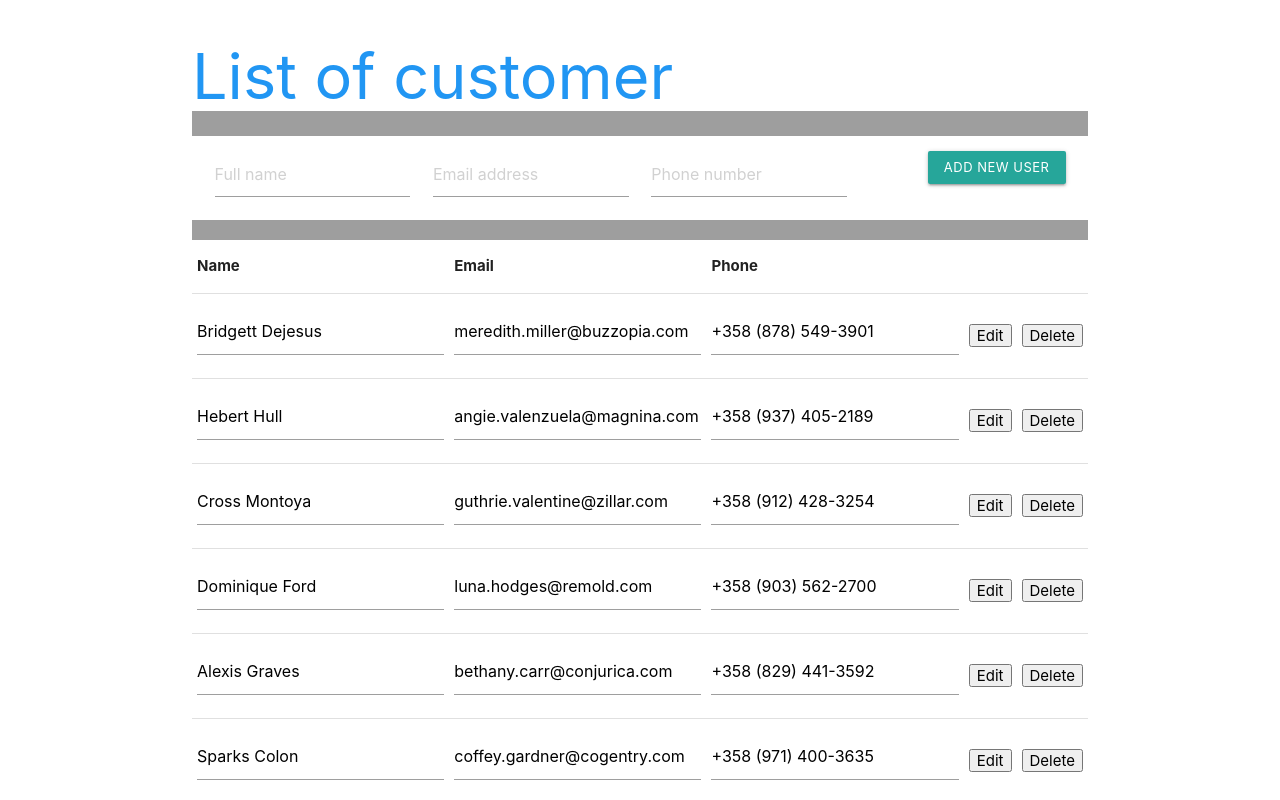
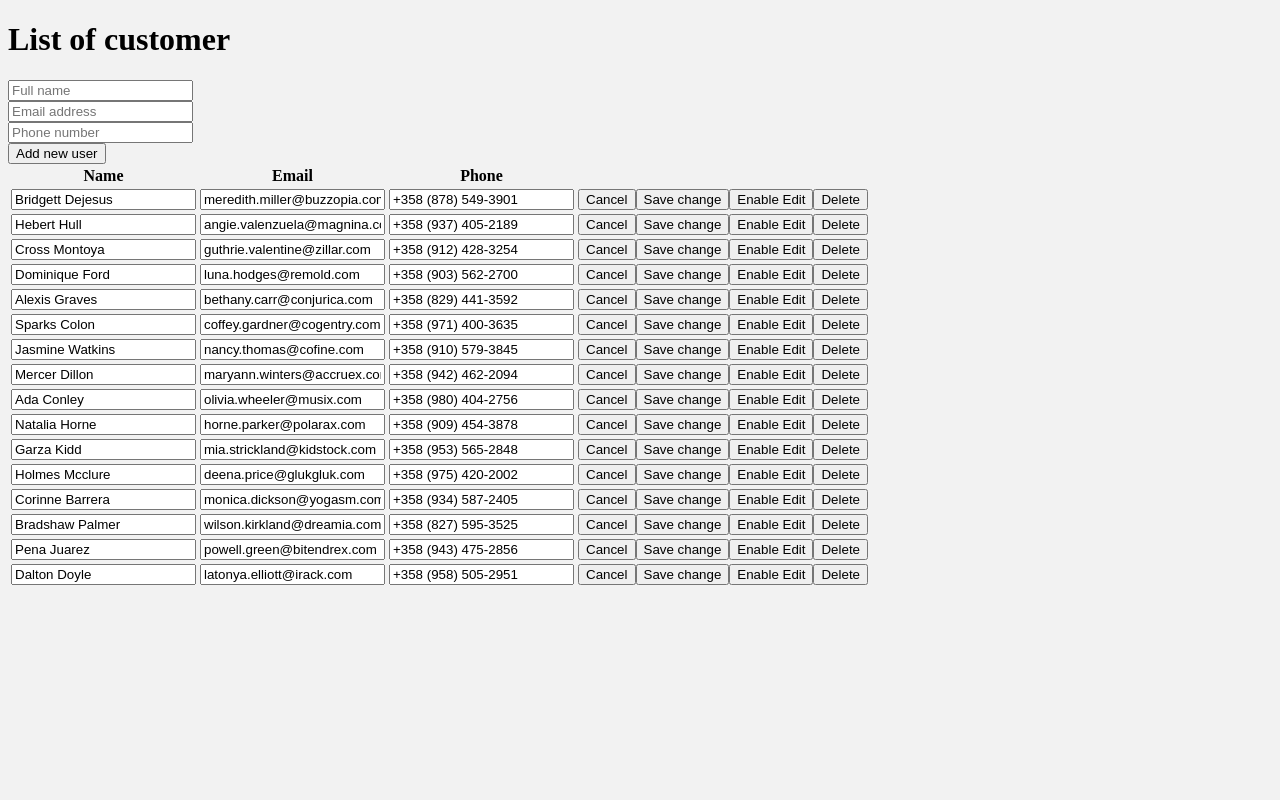
Before and after one commit to cuongtran-6618/react-crud, a React (Create React App) app: page / in a window 1280 px wide. Shown: the top 800 px of the page. Built offline with nearby package versions, Linux system fonts and the light colour scheme.

Commit message:
move title to component, add style file, add 2 more button

```diff
--- a/public/index.html
+++ b/public/index.html
@@ -27,13 +27,17 @@
 		<title>React App</title>
 
 		<!-- Compiled and minified CSS -->
+		<!--
 		<link
 			rel="stylesheet"
 			href="https://cdnjs.cloudflare.com/ajax/libs/materialize/1.0.0/css/materialize.min.css"
 		/>
-
+		<link
+			href="https://fonts.googleapis.com/icon?family=Material+Icons"
+			rel="stylesheet"
+		/>-->
 		<!-- Compiled and minified JavaScript -->
-		<script src="https://cdnjs.cloudflare.com/ajax/libs/materialize/1.0.0/js/materialize.min.js"></script>
+		<!-- <script src="https://cdnjs.cloudflare.com/ajax/libs/materialize/1.0.0/js/materialize.min.js"></script>-->
 	</head>
 	<body>
 		<noscript>You need to enable JavaScript to run this app.</noscript>
--- a/src/App.js
+++ b/src/App.js
@@ -1,10 +1,11 @@
 import React from "react";
 import UserList from "./components/UserList";
+import Title from "./components/Title";
 
 function App() {
 	return (
-		<div className="App container grey">
-			<h1 className="blue-text white">List of customer</h1>
+		<div className="App main-container">
+			<Title />
 			<UserList />
 		</div>
 	);
--- a/src/components/AddUser.js
+++ b/src/components/AddUser.js
@@ -44,7 +44,7 @@ export class AddUser extends Component {
 		return (
 			<div className="row white">
 				<form onSubmit={this.handleSubmitForm} className="col s12">
-					<div className="input-field col s3">
+					<div className="col s3">
 						<input
 							name="name"
 							placeholder="Full name"
@@ -52,7 +52,7 @@ export class AddUser extends Component {
 							ref={(node) => (this.nameInput = node)}
 						/>
 					</div>
-					<div className="input-field col s3">
+					<div className="col s3">
 						<input
 							name="email"
 							placeholder="Email address"
@@ -60,7 +60,7 @@ export class AddUser extends Component {
 							ref={(node) => (this.emailInput = node)}
 						/>
 					</div>
-					<div className="input-field col s3">
+					<div className=" col s3">
 						<input
 							name="phone"
 							placeholder="Phone number"
@@ -68,7 +68,7 @@ export class AddUser extends Component {
 							ref={(node) => (this.phoneInput = node)}
 						/>
 					</div>
-					<div className="input-field col s3">
+					<div className="col s3">
 						<button
 							className="btn-small waves-effect waves-light right"
 							type="submit"
--- /dev/null
+++ b/src/components/Title.js
@@ -0,0 +1,11 @@
+import React from "react";
+
+function Title() {
+	return (
+		<div className="title-container white-background">
+			<h1 className="">List of customer</h1>
+		</div>
+	);
+}
+
+export default Title;
--- a/src/components/User.js
+++ b/src/components/User.js
@@ -13,25 +13,28 @@ export class User extends Component {
 			phone: this.props.user.phone,
 		};
 
-		this.handleChange = this.handleChange.bind(this);
-		this.handleEditUser = this.handleEditUser.bind(this);
+		this.handleCancelEditUser = this.handleCancelEditUser.bind(this);
 		this.handleDeleteUser = this.handleDeleteUser.bind(this);
+		this.handleEnableEditUser = this.handleEnableEditUser.bind(this);
+		this.handleSaveUser = this.handleSaveUser.bind(this);
 	}
 
-	handleChange(e) {
+	handleCancelEditUser(e) {}
+
+	handleDeleteUser(e) {
+		console.log("delete button clicked");
+		this.props.onDeleteUser(this.state.id);
+	}
+
+	handleEnableEditUser(e) {
 		this.setState({
 			[e.target.name]: e.target.value,
 		});
 	}
 
-	handleEditUser(e) {
+	handleSaveUser(e) {
 		console.log("edit button clicked");
 		this.props.onEditUser(this.state);
-	}
-
-	handleDeleteUser(e) {
-		console.log("delete button clicked");
-		this.props.onDeleteUser(this.state.id);
 	}
 
 	render() {
@@ -40,32 +43,29 @@ export class User extends Component {
 		return (
 			<tr>
 				<td>
-					<input
-						name="name"
-						value={this.state.name}
-						onChange={this.handleChange}
-					/>
+					<input name="name" value={this.state.name} />
 				</td>
 				<td>
-					<input
-						name="email"
-						value={this.state.email}
-						onChange={this.handleChange}
-					/>
+					<input name="email" value={this.state.email} />
 				</td>
 				<td>
-					<input
-						name="phone"
-						value={this.state.phone}
-						onChange={this.handleChange}
-					/>
+					<input name="phone" value={this.state.phone} />
 				</td>
 				<td>
-					<button onClick={this.handleEditUser}>Edit</button>
+					<button className="transparent" onClick={this.handleCancelEditUser}>
+						Cancel
+					</button>
+					<button className="transparent" onClick={this.handleSaveUser}>
+						Save change
+					</button>
+					<button className="transparent" onClick={this.handleEnableEditUser}>
+						Enable Edit
+					</button>
+					<button className="transparent" onClick={this.handleDeleteUser}>
+						Delete
+					</button>
 				</td>
-				<td>
-					<button onClick={this.handleDeleteUser}>Delete</button>
-				</td>
+				<td></td>
 			</tr>
 		);
 	}
--- /dev/null
+++ b/src/index.css
@@ -0,0 +1,12 @@
+html {
+	background-color: #f2f2f2;
+}
+
+.main-container {
+	max-width: 912px;
+}
+
+input[type=text] {
+	padding: 16px;
+	height: 40px;
+}
--- a/src/index.js
+++ b/src/index.js
@@ -1,6 +1,7 @@
 import React from "react";
 import ReactDOM from "react-dom";
 import App from "./App";
+import "./index.css";
 
 ReactDOM.render(
 	<React.StrictMode>
```
